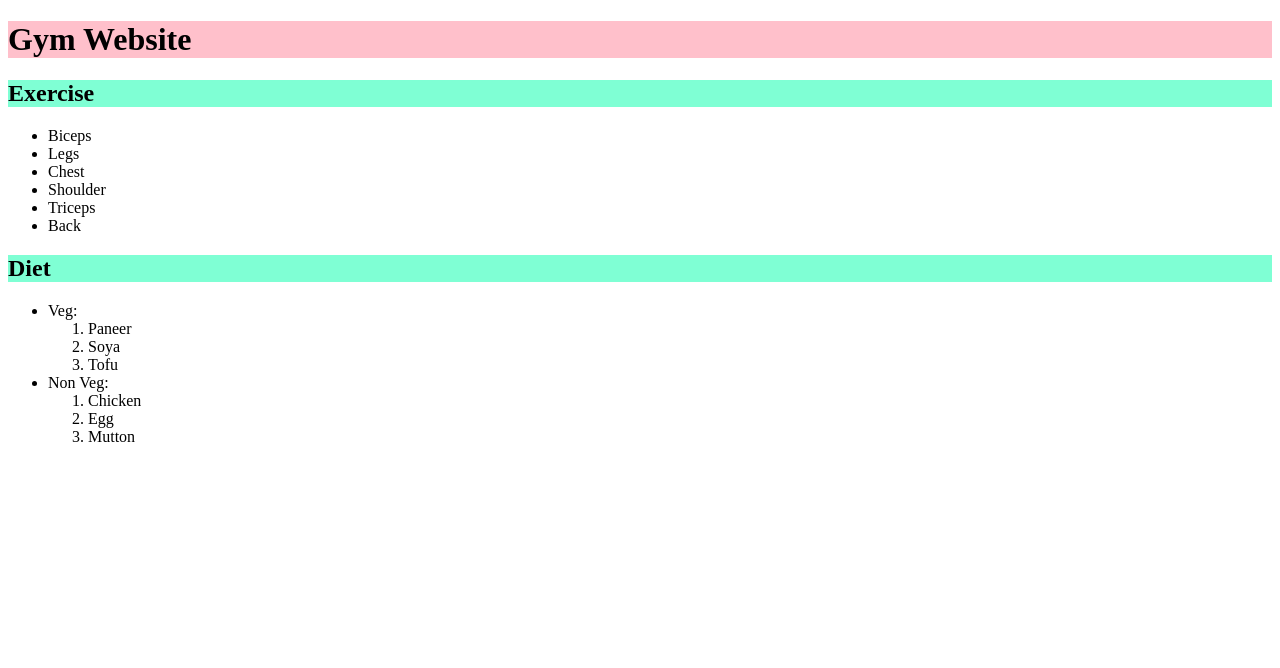
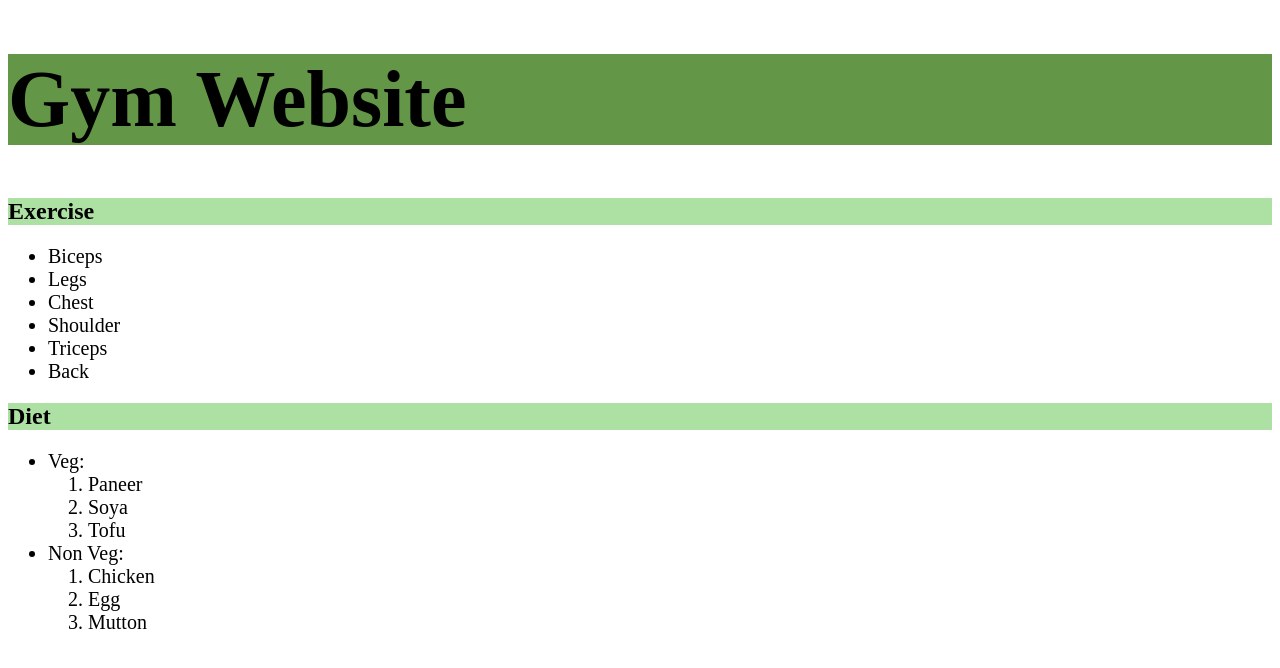
Before and after one commit to Vasu-Dev07/learning-html, a plain HTML site: page CSS/Day1/external.html in a window 1280 px wide. Drawn offline with Linux system fonts and the light colour scheme.

Commit message:
group selection and fonts

```diff
--- a/CSS/Day1/external.html
+++ b/CSS/Day1/external.html
@@ -4,7 +4,7 @@
     <meta charset="UTF-8">
     <meta name="viewport" content="width=device-width, initial-scale=1.0">
     <title>External CSS</title>
-    <link rel="stylesheet" href="./style.css">
+    <link rel="stylesheet" href="./stylee.css">
 </head>
 <body>
 
--- /dev/null
+++ b/CSS/Day1/stylee.css
@@ -0,0 +1,27 @@
+/* group based selection */
+
+h1 , .fourth, #first{
+    background-color: aqua;
+}
+
+
+h1{
+    background-color: rgba(19, 118, 161, 0.5);
+}
+
+h2{
+    background-color: hsla(110, 50%, 50%, 0.483);
+}
+
+ h1{
+    background-color: #639747;
+}
+
+/* font */
+h1{
+    font-size: 80px;
+}
+
+ul{
+    font-size: 20px;
+}
```
